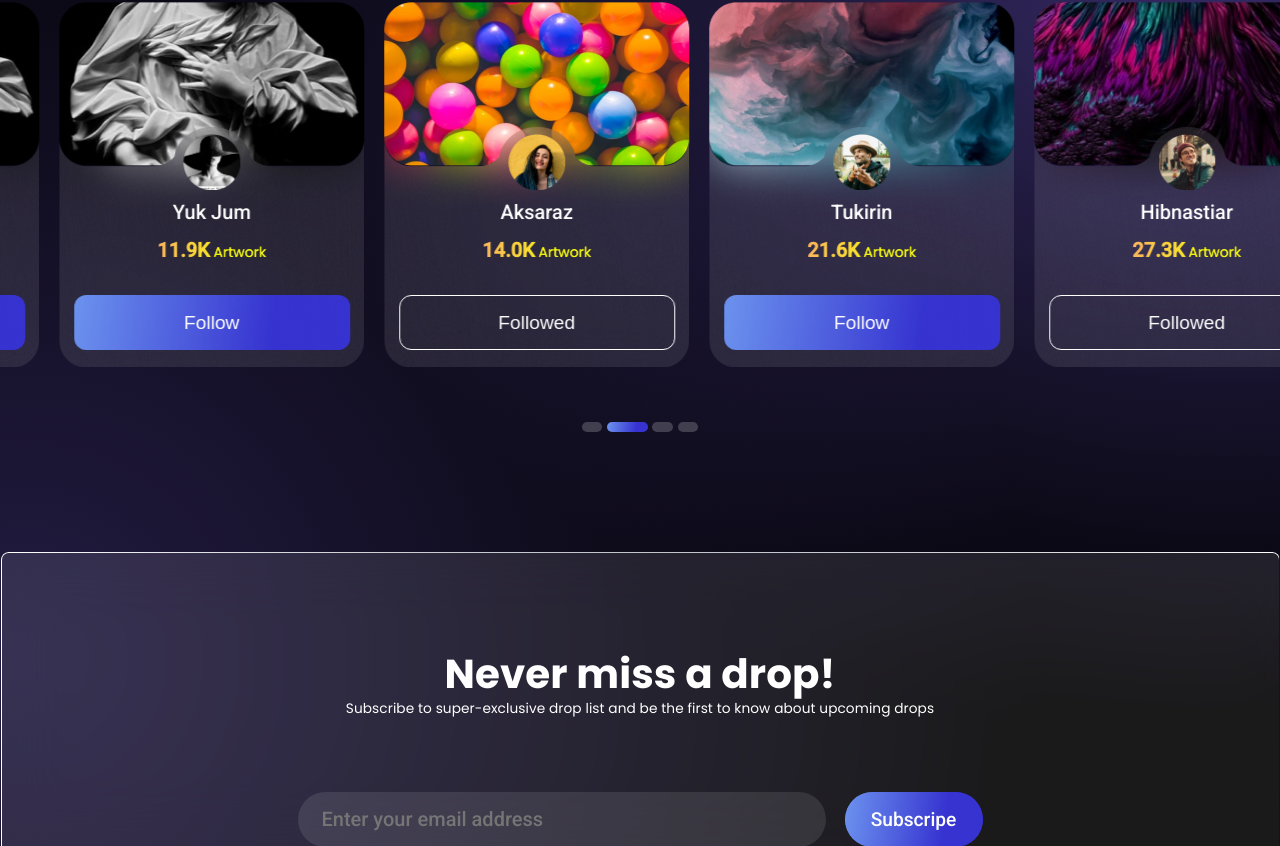
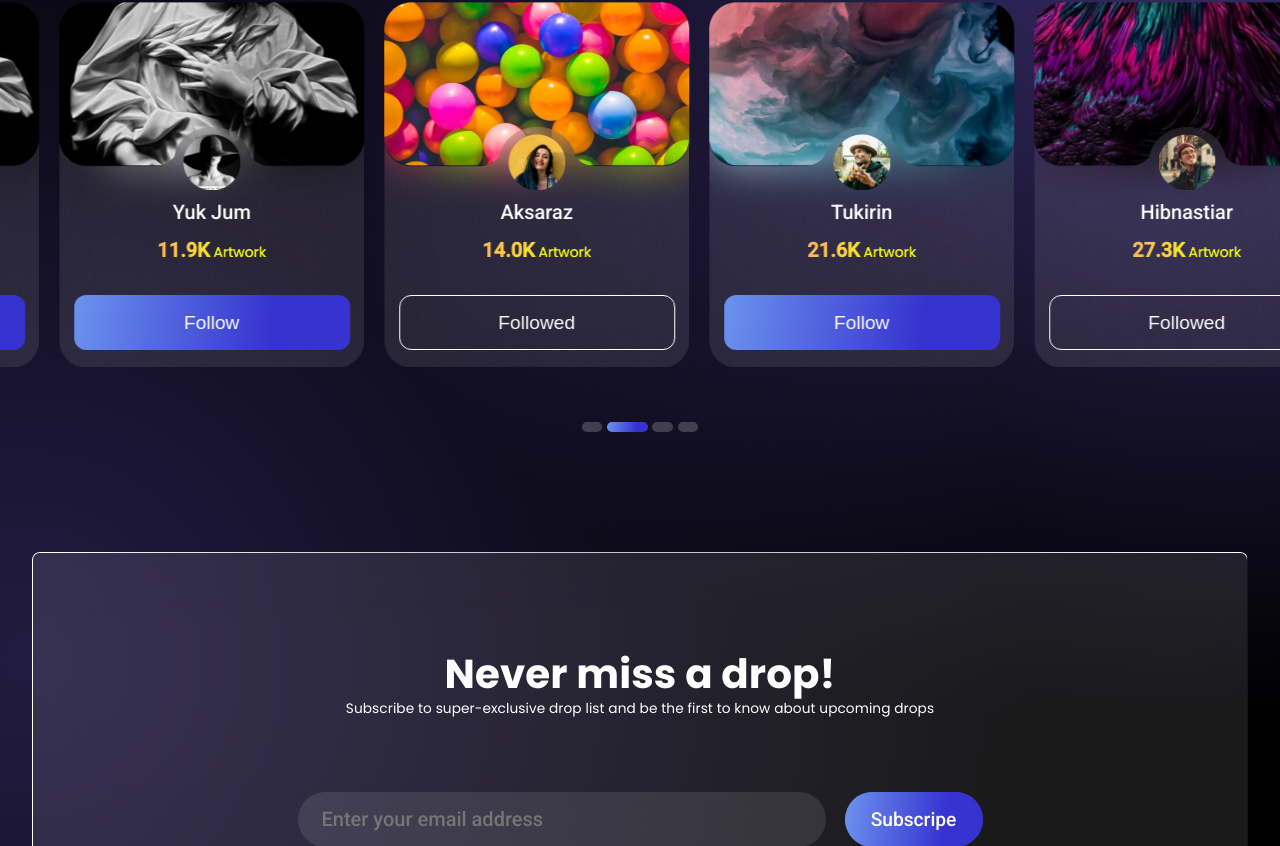
Before and after one commit to Kornelg96/artworks_v1, a React (Create React App) app: page / in a window 1280 px wide. Shown: the part 2454-3300 px from the top of the page. Built offline with nearby package versions, Linux system fonts and the light colour scheme; a web font is replaced by a local one.

Commit message:
responsive 50%

```diff
--- a/src/components/Footer.jsx
+++ b/src/components/Footer.jsx
@@ -11,6 +11,10 @@ const Container = styled.div`
   font-family: "Poppins";
   font-style: normal;
   letter-spacing: 0.005em;
+  @media (max-width: 1300px) {
+    width: 95%;
+    height: auto;
+  }
 `;
 const Top = styled.div``;
 const Bottom = styled.div`
@@ -27,6 +31,12 @@ const Newsletter = styled.div`
   width: 685px;
   height: 198.79px;
   margin-top: 96px;
+  @media (max-width: 1300px) {
+    width: 100%;
+  }
+  @media (max-width: 700px) {
+    margin-top: 76px;
+  }
 `;
 const NewsletterTop = styled.div`
   width: 590px;
@@ -36,22 +46,48 @@ const NewsletterTop = styled.div`
   align-items: center;
   margin: 0 auto;
   margin-bottom: 60px;
+  @media (max-width: 700px) {
+    height: auto;
+    width: 100%;
+    padding: 0 20px;
+  }
+  @media (max-width: 500px) {
+    margin-bottom: 30px;
+  }
 `;
+
 const NewsletterTitle = styled.h1`
   font-weight: 600;
   font-size: 40.4352px;
   line-height: 52px;
+  @media (max-width: 700px) {
+    font-size: 30px;
+    text-align: center;
+  }
 `;
 const NewsletterText = styled.p`
   font-weight: 400;
   font-size: 13.7063px;
   line-height: 18px;
+  @media (max-width: 700px) {
+    text-align: center;
+  }
 `;
 const NewsletterBottom = styled.div`
   width: 685px;
   height: 55px;
   display: flex;
   gap: 19px;
+  @media (max-width: 1300px) {
+    max-width: 90%;
+    margin: 0 auto;
+  }
+  @media (max-width: 500px) {
+    flex-direction: column;
+    width: 100%;
+    align-items: center;
+    height: 120px;
+  }
 `;
 const Input = styled.input`
   width: 480px;
@@ -66,12 +102,18 @@ const Input = styled.input`
   line-height: 23px;
   letter-spacing: 0;
   color: rgba(255, 255, 255, 0.5);
+  @media (max-width: 500px) {
+    width: 80%;
+  }
+  @media (max-width: 350px) {
+    font-size: 15px;
+  }
 `;
 const Footer = () => {
   return (
     <Container>
       <Top>
-        <Rectangle width="1279px" height="390.79px" top="0">
+        <Rectangle footer width="1279px" height="390.79px" top="0">
           <Newsletter>
             <NewsletterTop>
               <NewsletterTitle>Never miss a drop!</NewsletterTitle>
--- a/src/components/Rectangle.jsx
+++ b/src/components/Rectangle.jsx
@@ -40,15 +40,17 @@ const Container = styled.div`
     -webkit-mask-composite: xor;
     mask-composite: exclude;
   }
+  @media (max-width: 1300px) {
+    width: ${(props) => props.footer && "100%"};
+  }
 
   @media (max-width: 700px) {
     width: 100%;
   }
   @media (max-width: 600px) {
     max-height: 80px;
-  }
-  @media (max-width: 600px) {
     max-height: ${(props) => props.trending && "100px"};
+    max-height: ${(props) => props.footer && "500px"};
   }
   @media (max-width: 500px) {
     flex-direction: ${(props) => props.trending && "column"};
@@ -65,6 +67,7 @@ const Rectangle = ({
   bottom,
   blur,
   trending,
+  footer,
 }) => {
   return (
     <Container
@@ -74,6 +77,7 @@ const Rectangle = ({
       bottom={bottom}
       blur={blur}
       trending={trending}
+      footer={footer}
     >
       {children}
     </Container>
```
